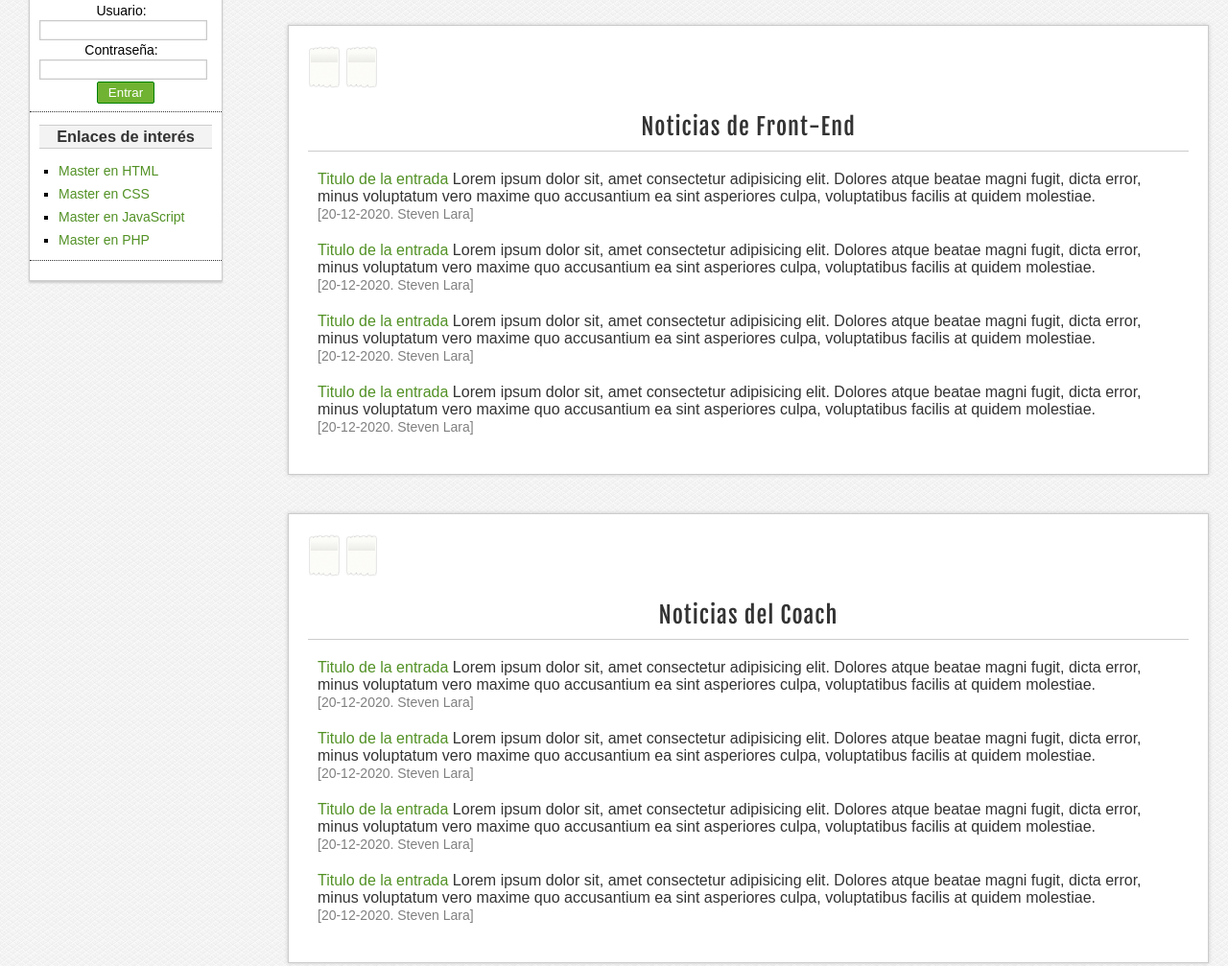
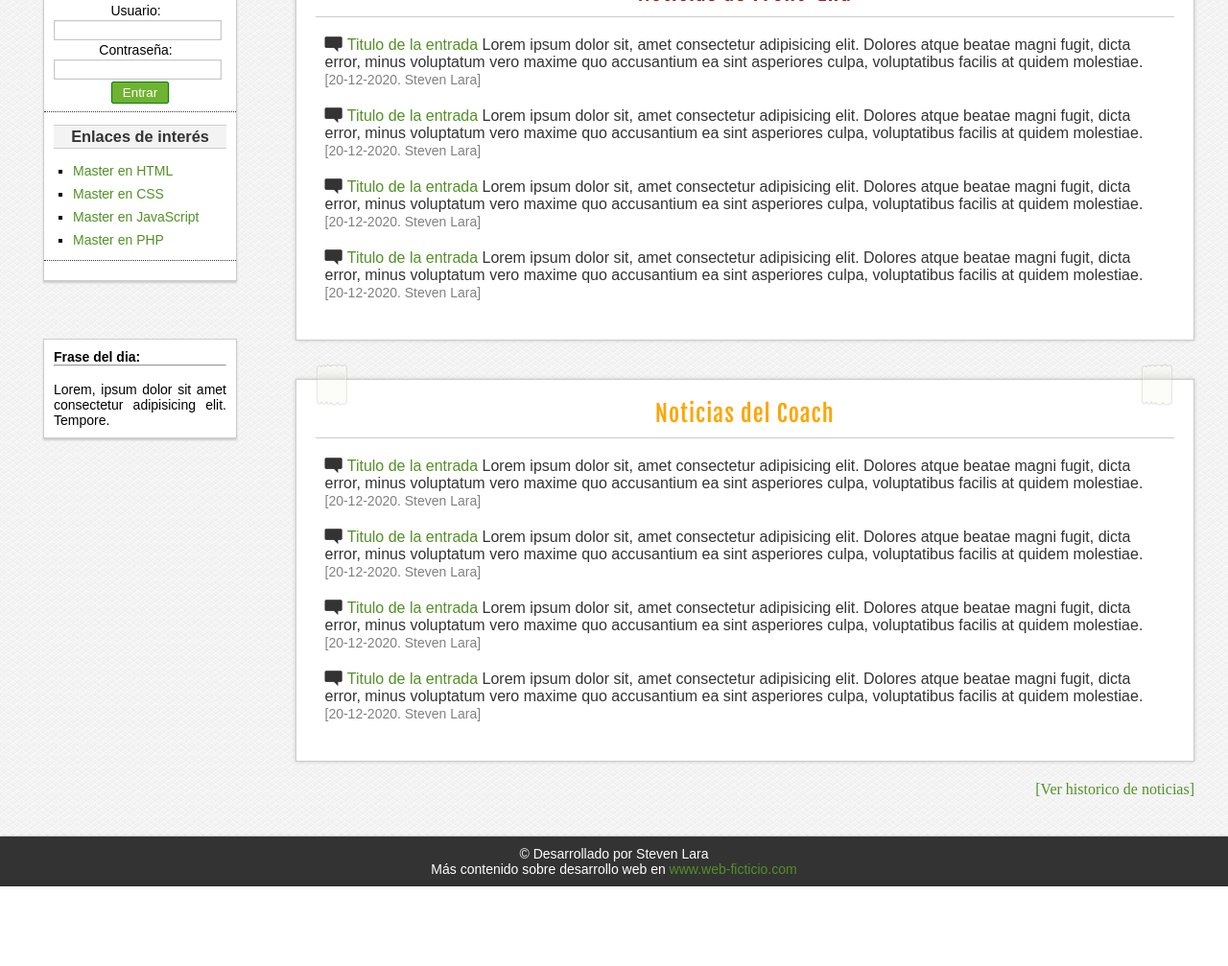
Before and after one commit to SGLara/master_css, a plain HTML site: page index.html in a window 1280 px wide. Shown: the part 813-1820 px from the top of the page at 96% size. After the commit the page ends 1737 px from the top, so only its background shows below. Drawn offline with Linux system fonts and the light colour scheme.

Commit message:
I added footer elements, finished css design web site

```diff
--- a/css/styles.css
+++ b/css/styles.css
@@ -1,7 +1,10 @@
 @font-face {
     font-family: "nevis";
     src: url("../fonts/nevis.eot");
-    src: url("../fonts/nevis.eot?#iefix") format("embedded-opentype"), url("../fonts/nevis.woff") format("woff"), url("../fonts/nevis.ttf") format("truetype"), url("../fonts/nevis.svg") format("svg");
+    src: url("../fonts/nevis.eot?#iefix") format("embedded-opentype"),
+         url("../fonts/nevis.woff") format("woff"),
+         url("../fonts/nevis.ttf") format("truetype"),
+         url("../fonts/nevis.svg") format("svg");
     font-weight: normal;
     font-style: normal;
 }
@@ -9,6 +12,17 @@
 @font-face {
     font-family: "fjalla";
     src: url("../fonts/FjallaOne-Regular.ttf") format("truetype");
+    font-weight: normal;
+    font-style: normal;
+}
+
+@font-face {
+    font-family: "icons";
+    src: url("../fonts/websymbols-regular-webfont.svg#WebSymbolsRegular") format("svg"),
+         url("../fonts/websymbols-regular-webfont.eot");
+    src: url("../fonts/websymbols-regular-webfont.eot?#iefix") format("embedded-opentype"),
+         url("../fonts/websymbols-regular-webfont.woff") format("woff"),
+         url("../fonts/websymbols-regular-webfont.ttf") format("truetype");
     font-weight: normal;
     font-style: normal;
 }
@@ -38,6 +52,23 @@ a:hover {
 .blue {
     color: #0c73f2 !important;
 }
+
+.orange {
+    color: orange !important;
+}
+
+.icon {
+    font-family: "icons";
+    float: left;
+    margin-right: 5px;
+    margin-top: -1px;
+}
+
+.clearfix {
+    float: none;
+    clear: both;
+}
+
 header {
     min-width: 1024px;
     width: 100%;
@@ -157,8 +188,8 @@ header h1:hover {
 }
 
 .phrase {
-    clear: both;
-    padding: 20px;
+    width: 180px;
+    padding: 10px;
     font-size: 14px;
     text-align: justify;
     font-family: sans-serif;
@@ -286,6 +317,7 @@ button:active {
     font-weight: normal;
     letter-spacing: 1px;
     text-align: center;
+    margin-top: -20px;
     padding-top: 20px;
     padding-bottom: 10px;
     border-bottom: 1px solid #cccccc;
@@ -310,3 +342,34 @@ button:active {
     color: gray;
     font-size: 14px;
 }
+
+.sections .sticker1,
+.sections .sticker2 {
+    position: absolute;
+    margin-top: -38px;
+    z-index: 0;
+}
+
+.sections .sticker2 {
+    margin-left: 860px;
+}
+
+.history {
+    float: right;
+    margin-top: 20px;
+    margin-right: 20px;
+}
+
+/* FOOTER */
+footer {
+    width: 100%;
+    margin: 0 auto;
+    text-align: center;
+    margin-top: 40px;
+    background-color: #333333;
+    padding: 10px 0;
+    color: white;
+    font-family: Arial, Helvetica, sans-serif;
+    font-size: 14px;
+    box-shadow: 0 0 2px gray;
+}
--- a/index.html
+++ b/index.html
@@ -45,6 +45,7 @@
         </ul>
     </nav>
 
+    <div class="content">
         <!-- SIDEBAR -->
         <aside class="aside">
             <div class="widget login">
@@ -105,23 +106,27 @@
                     <img class="sticker1" src="img/scotch.png" alt="">
                     <img class="sticker2" src="img/scotch.png" alt="">
                 </span>
-            <h2 class="title">Noticias de Back-End</h2>
+                <h2 class="title blue">Noticias de Back-End</h2>
                 <article>
+                    <span class="icon">c</span>
                     <p><a href="#">Titulo de la entrada</a>
                         Lorem ipsum dolor sit, amet consectetur adipisicing elit. Dolores atque beatae magni fugit, dicta error, minus voluptatum vero maxime quo accusantium ea sint asperiores culpa, voluptatibus facilis at quidem molestiae.</p>
                     <span class="date">[20-12-2020. Steven Lara]</span>
                 </article>
                 <article>
+                    <span class="icon">c</span>
                     <p><a href="#">Titulo de la entrada</a>
                         Lorem ipsum dolor sit, amet consectetur adipisicing elit. Dolores atque beatae magni fugit, dicta error, minus voluptatum vero maxime quo accusantium ea sint asperiores culpa, voluptatibus facilis at quidem molestiae.</p>
                     <span class="date">[20-12-2020. Steven Lara]</span>
                 </article>
                 <article>
+                    <span class="icon">c</span>
                     <p><a href="#">Titulo de la entrada</a>
                         Lorem ipsum dolor sit, amet consectetur adipisicing elit. Dolores atque beatae magni fugit, dicta error, minus voluptatum vero maxime quo accusantium ea sint asperiores culpa, voluptatibus facilis at quidem molestiae.</p>
                     <span class="date">[20-12-2020. Steven Lara]</span>
                 </article>
                 <article>
+                    <span class="icon">c</span>
                     <p><a href="#">Titulo de la entrada</a>
                         Lorem ipsum dolor sit, amet consectetur adipisicing elit. Dolores atque beatae magni fugit, dicta error, minus voluptatum vero maxime quo accusantium ea sint asperiores culpa, voluptatibus facilis at quidem molestiae.</p>
                     <span class="date">[20-12-2020. Steven Lara]</span>
@@ -133,23 +138,27 @@
                     <img class="sticker1" src="img/scotch.png" alt="">
                     <img class="sticker2" src="img/scotch.png" alt="">
                 </span>
-            <h2 class="title">Noticias de Front-End</h2>
+                <h2 class="title red">Noticias de Front-End</h2>
                 <article>
+                    <span class="icon">c</span>
                     <p><a href="#">Titulo de la entrada</a>
                         Lorem ipsum dolor sit, amet consectetur adipisicing elit. Dolores atque beatae magni fugit, dicta error, minus voluptatum vero maxime quo accusantium ea sint asperiores culpa, voluptatibus facilis at quidem molestiae.</p>
                     <span class="date">[20-12-2020. Steven Lara]</span>
                 </article>
                 <article>
+                    <span class="icon">c</span>
                     <p><a href="#">Titulo de la entrada</a>
                         Lorem ipsum dolor sit, amet consectetur adipisicing elit. Dolores atque beatae magni fugit, dicta error, minus voluptatum vero maxime quo accusantium ea sint asperiores culpa, voluptatibus facilis at quidem molestiae.</p>
                     <span class="date">[20-12-2020. Steven Lara]</span>
                 </article>
                 <article>
+                    <span class="icon">c</span>
                     <p><a href="#">Titulo de la entrada</a>
                         Lorem ipsum dolor sit, amet consectetur adipisicing elit. Dolores atque beatae magni fugit, dicta error, minus voluptatum vero maxime quo accusantium ea sint asperiores culpa, voluptatibus facilis at quidem molestiae.</p>
                     <span class="date">[20-12-2020. Steven Lara]</span>
                 </article>
                 <article>
+                    <span class="icon">c</span>
                     <p><a href="#">Titulo de la entrada</a>
                         Lorem ipsum dolor sit, amet consectetur adipisicing elit. Dolores atque beatae magni fugit, dicta error, minus voluptatum vero maxime quo accusantium ea sint asperiores culpa, voluptatibus facilis at quidem molestiae.</p>
                     <span class="date">[20-12-2020. Steven Lara]</span>
@@ -161,23 +170,27 @@
                     <img class="sticker1" src="img/scotch.png" alt="">
                     <img class="sticker2" src="img/scotch.png" alt="">
                 </span>
-            <h2 class="title">Noticias del Coach</h2>
+                <h2 class="title orange">Noticias del Coach</h2>
                 <article>
+                    <span class="icon">c</span>
                     <p><a href="#">Titulo de la entrada</a>
                         Lorem ipsum dolor sit, amet consectetur adipisicing elit. Dolores atque beatae magni fugit, dicta error, minus voluptatum vero maxime quo accusantium ea sint asperiores culpa, voluptatibus facilis at quidem molestiae.</p>
                     <span class="date">[20-12-2020. Steven Lara]</span>
                 </article>
                 <article>
+                    <span class="icon">c</span>
                     <p><a href="#">Titulo de la entrada</a>
                         Lorem ipsum dolor sit, amet consectetur adipisicing elit. Dolores atque beatae magni fugit, dicta error, minus voluptatum vero maxime quo accusantium ea sint asperiores culpa, voluptatibus facilis at quidem molestiae.</p>
                     <span class="date">[20-12-2020. Steven Lara]</span>
                 </article>
                 <article>
+                    <span class="icon">c</span>
                     <p><a href="#">Titulo de la entrada</a>
                         Lorem ipsum dolor sit, amet consectetur adipisicing elit. Dolores atque beatae magni fugit, dicta error, minus voluptatum vero maxime quo accusantium ea sint asperiores culpa, voluptatibus facilis at quidem molestiae.</p>
                     <span class="date">[20-12-2020. Steven Lara]</span>
                 </article>
                 <article>
+                    <span class="icon">c</span>
                     <p><a href="#">Titulo de la entrada</a>
                         Lorem ipsum dolor sit, amet consectetur adipisicing elit. Dolores atque beatae magni fugit, dicta error, minus voluptatum vero maxime quo accusantium ea sint asperiores culpa, voluptatibus facilis at quidem molestiae.</p>
                     <span class="date">[20-12-2020. Steven Lara]</span>
@@ -190,5 +203,17 @@
             <hr><br>
             Lorem, ipsum dolor sit amet consectetur adipisicing elit. Tempore.
         </aside>
+
+        <div class="clearfix"></div>
+        <div class="history">
+            <a href="#">[Ver historico de noticias]</a>
+        </div>
+    </div>
+
+    <div class="clearfix"></div>
+    <footer>
+        <p>&copy; Desarrollado por Steven Lara</p>
+        <p>Más contenido sobre desarrollo web en <a href="#">www.web-ficticio.com</a></p>
+    </footer>
 </body>
 </html>
```
Lines whose indentation alone changed are shown as unchanged.
